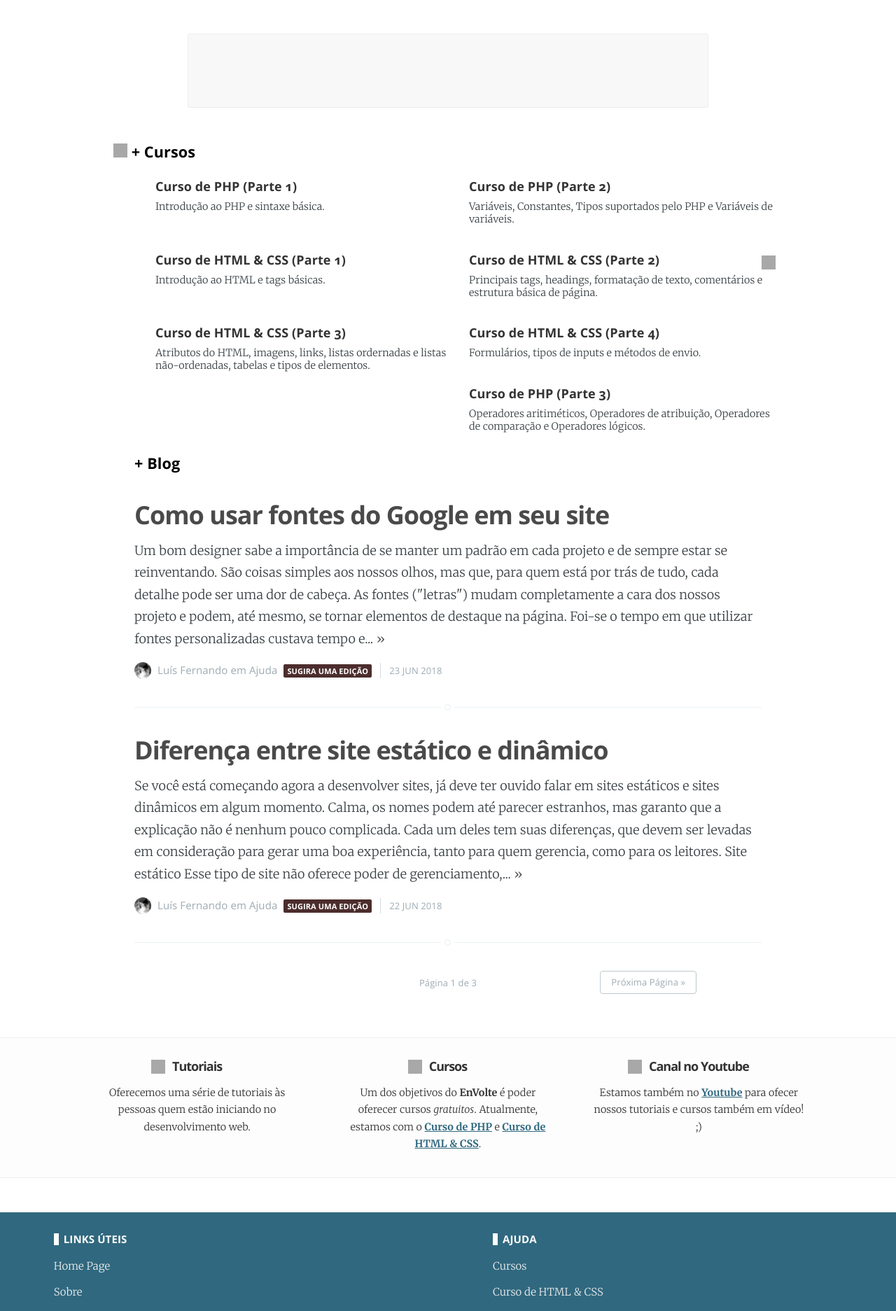
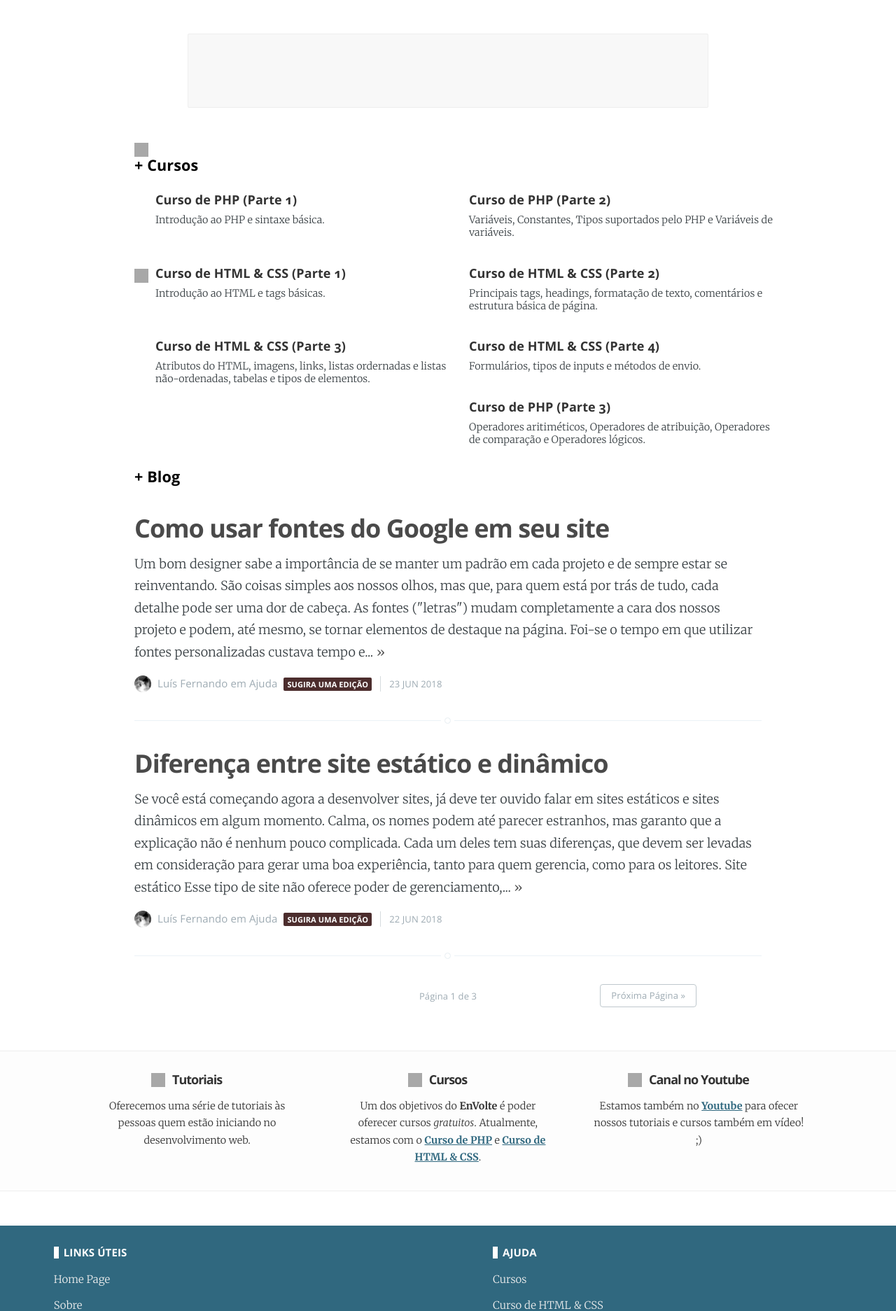
Before and after one commit to EnVolte/envolte.github.io, a Jekyll site: the page built from index.html, in a window 1280 px wide. Shown: the part 587-2460 px from the top of the page at 70% size. Built offline with Jekyll 4.4.1, drawn with Linux system fonts in a browser that asks for light colours; the list of posts is cut into pages by our own code; grey boxes are pictures that could not be loaded.

Commit message:
Update screen.css

```diff
--- a/assets/css/screen.css
+++ b/assets/css/screen.css
@@ -1825,7 +1825,7 @@ section#about a {color: #30687f; font-weight: bold;}
 #right:hover p, #right:hover h2 {color: #000;}
 
 h3.titlep {width: 70%; margin: 0px auto; font-size: 1.2em; color: #000;}
-h3.titlep span.ico {width: 20px; height: 20px; background-size: 20px; margin-top: 1px; margin-left: -30px; display: inline-block; opacity: 0.9;}
+h3.titlep span.ico {width: 20px; height: 20px; background-size: 20px; margin-top: 1px; margin-left: 0px; margin-right: 10px; display: block; opacity: 0.9;}
 #alin {width: 70%; margin: 2rem auto 4rem; position: relative;}
 ul#curso {float: left; width: 100%; margin: 0px; position: relative; line-height: 1em;}
 ul#curso li {float: left; width: 50%; font-size: auto; list-style: none;}
```
